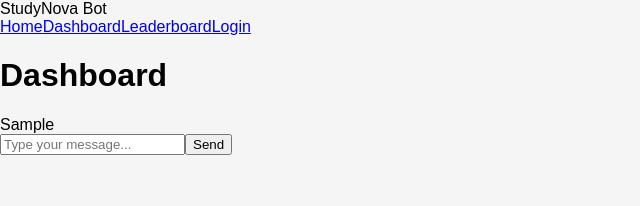
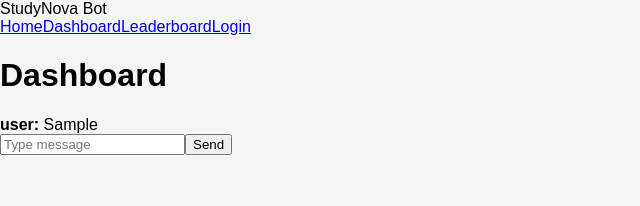
Before and after one commit to studynovabot/studynovabot, a Next.js app: page /dashboard in a window 1280 px wide. Both pictures are taken after typing "Sample" into the empty fields and a click on the button "Send". Shown: the top 206 px of the page, without its empty margins (0-640 px from the left). Built offline with nearby package versions, Linux system fonts and the light colour scheme; no server answers.

Commit message:
🧠 fix(chat): useState type to Message[]

```diff
--- a/components/chatBox.tsx
+++ b/components/chatBox.tsx
@@ -1,80 +1,37 @@
-import React, { useState } from "react";
-import axios from "axios";
+import { useState } from "react";
 
-// Define the message type
 type Message = {
   role: string;
   content: string;
 };
 
-const ChatBox: React.FC = () => {
+export default function ChatBox() {
   const [userInput, setUserInput] = useState("");
   const [messages, setMessages] = useState<Message[]>([]);
   const [isLoading, setIsLoading] = useState(false);
 
-  const handleSubmit = async (e: React.FormEvent) => {
-    e.preventDefault();
-
+  const handleSend = () => {
     const userMessage: Message = { role: "user", content: userInput };
     setMessages((prev) => [...prev, userMessage]);
     setUserInput("");
-    setIsLoading(true);
-
-    try {
-      const response = await axios.post("/api/chat", {
-        messages: [...messages, userMessage],
-      });
-
-      const assistantMessage: Message = {
-        role: "assistant",
-        content: response.data.reply,
-      };
-
-      setMessages((prev) => [...prev, assistantMessage]);
-    } catch (error) {
-      console.error("Error communicating with the server:", error);
-    } finally {
     setIsLoading(false);
-    }
   };
 
   return (
-    <div className="w-full max-w-xl mx-auto mt-10">
-      <div className="border border-gray-300 p-4 rounded-lg h-96 overflow-y-auto">
-        {messages.map((msg, idx) => (
-          <div key={idx} className={`mb-2 ${msg.role === "user" ? "text-right" : "text-left"}`}>
-            <span
-              className={`inline-block px-3 py-2 rounded-lg max-w-xs break-words ${
-                msg.role === "user"
-                  ? "bg-blue-500 text-white"
-                  : "bg-gray-200 text-gray-800"
-              }`}
-            >
-              {msg.content}
-            </span>
+    <div>
+      {messages.map((msg, i) => (
+        <div key={i}>
+          <b>{msg.role}:</b> {msg.content}
         </div>
       ))}
-        {isLoading && <div className="text-gray-500">Assistant is typing...</div>}
-      </div>
-      <form onSubmit={handleSubmit} className="mt-4 flex">
       <input
-          type="text"
         value={userInput}
         onChange={(e) => setUserInput(e.target.value)}
-          className="flex-1 border border-gray-300 rounded-l-lg p-2 focus:outline-none"
-          placeholder="Type your message..."
-          required
+        placeholder="Type message"
       />
-        <button
-          type="submit"
-          className="bg-blue-500 text-white px-4 py-2 rounded-r-lg hover:bg-blue-600"
-          disabled={isLoading}
-        >
+      <button onClick={handleSend} disabled={isLoading}>
         Send
       </button>
-      </form>
     </div>
   );
-};
-
-export default ChatBox;
+}
```
Lines whose indentation alone changed are shown as unchanged.
